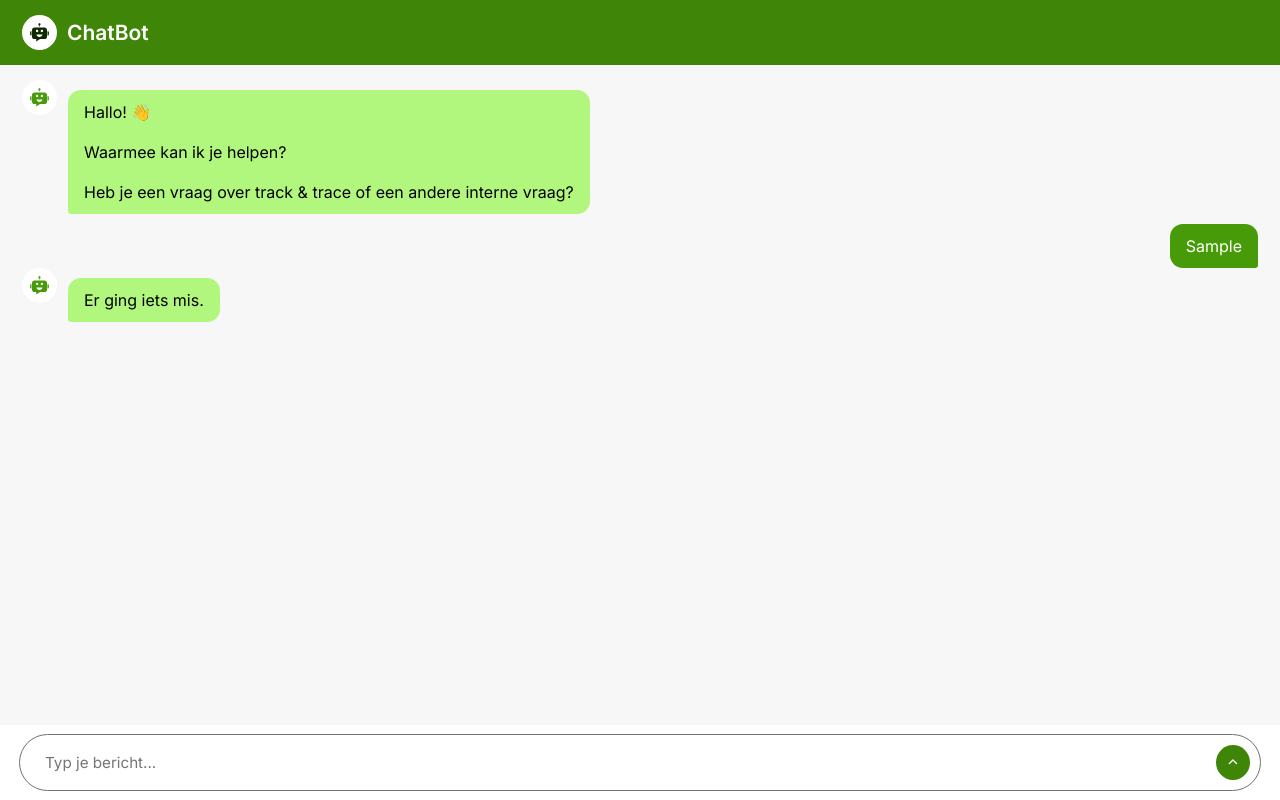
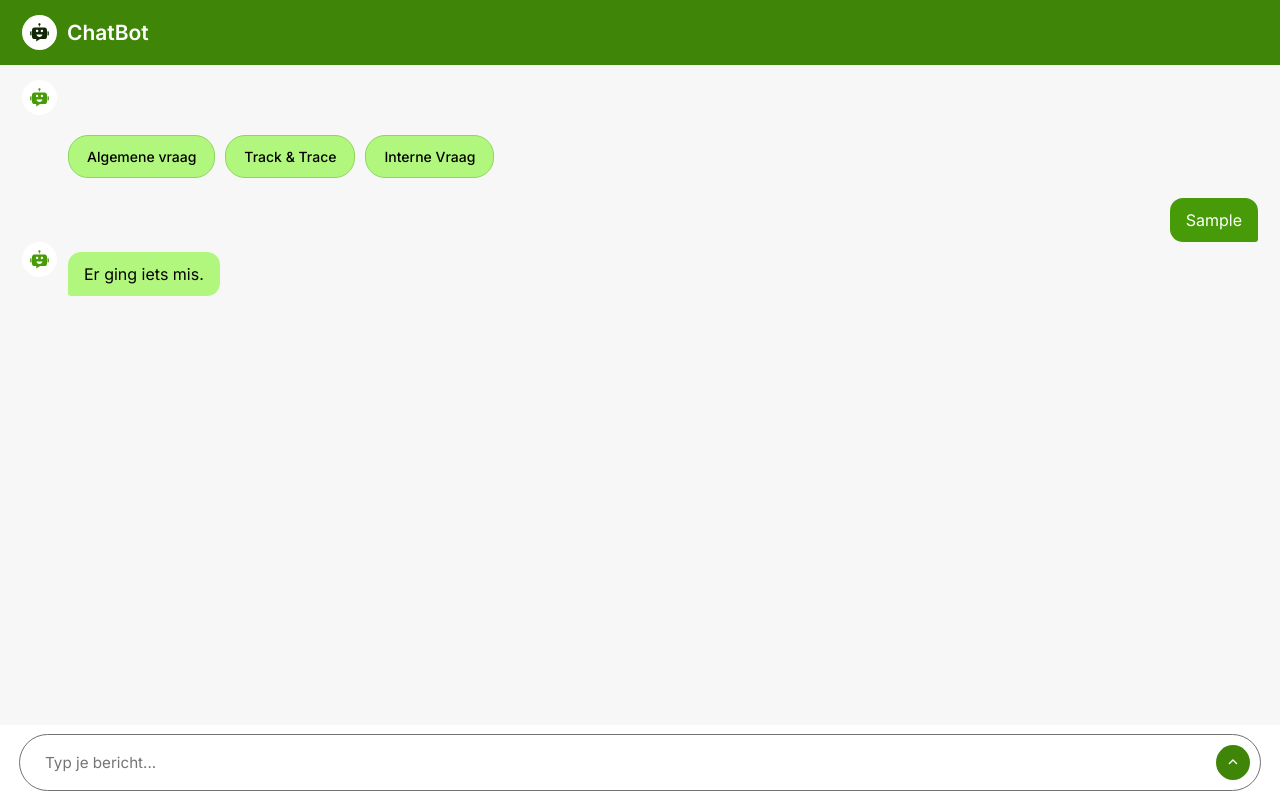
Before and after one commit to RanyaYaseenBring/AIBRING, a React (Vite) app in the folder my-react-app/: page / in a window 1280 px wide. Both pictures are taken after typing "Sample" into the empty fields and a click on the button "keyboard_arrow_up". Built offline with nearby package versions, Linux system fonts and the light colour scheme; no server answers.

Commit message:
Chat bubble's

```diff
--- a/my-react-app/src/App.jsx
+++ b/my-react-app/src/App.jsx
@@ -4,6 +4,7 @@ import ChatbotIcon from "./components/ChatbotIcon";
 const BACKEND_BASE = "http://127.0.0.1:8000";
 const CHAT_URL = `${BACKEND_BASE}/chat`;
 const REQUEST_TIMEOUT_MS = 180000;
+
 function cleanBotAnswer(answer) {
   const text = (answer || "").trim();
   return text || "Geen antwoord ontvangen.";
@@ -19,51 +20,62 @@ function App() {
 
   useEffect(() => {
     if (chatBodyRef.current) {
-      chatBodyRef.current.scrollTop = chatBodyRef.current.scrollHeight;
+      chatBodyRef.current.scrollTop =
+        chatBodyRef.current.scrollHeight;
     }
   }, [messages, loading]);
 
   useEffect(() => {
     if (hasStarted.current) return;
     hasStarted.current = true;
-
-    setMessages([
-      {
-        sender: "bot",
-        text:
-          "Hallo! 👋\n\nWaarmee kan ik je helpen?\n\nHeb je een vraag over track & trace of een andere interne vraag?",
-      },
-    ]);
   }, []);
 
   function addBot(t) {
-    setMessages((prev) => [...prev, { sender: "bot", text: t }]);
+    setMessages((prev) => [
+      ...prev,
+      { sender: "bot", text: t },
+    ]);
   }
 
   function addUser(t) {
-    setMessages((prev) => [...prev, { sender: "user", text: t }]);
+    setMessages((prev) => [
+      ...prev,
+      { sender: "user", text: t },
+    ]);
   }
 
   async function sendToBackend(question) {
     const controller = new AbortController();
-    const timeout = setTimeout(() => controller.abort(), REQUEST_TIMEOUT_MS);
+
+    const timeout = setTimeout(
+      () => controller.abort(),
+      REQUEST_TIMEOUT_MS
+    );
 
     try {
       const res = await fetch(CHAT_URL, {
         method: "POST",
-        headers: { "Content-Type": "application/json" },
-        body: JSON.stringify({ message: question }),
+        headers: {
+          "Content-Type": "application/json",
+        },
+        body: JSON.stringify({
+          message: question,
+        }),
         signal: controller.signal,
       });
 
       const data = await res.json().catch(() => ({}));
-      if (!res.ok) throw new Error("Backend fout");
+
+      if (!res.ok) {
+        throw new Error("Backend fout");
+      }
 
       return cleanBotAnswer(data?.answer);
     } catch (err) {
       if (err?.name === "AbortError") {
         return "Backend duurde te lang (timeout).";
       }
+
       return "Er ging iets mis.";
     } finally {
       clearTimeout(timeout);
@@ -72,11 +84,15 @@ function App() {
 
   async function handleUserSend(input) {
     if (loading) return;
+
     const msg = (input || "").trim();
+
     if (!msg) return;
 
     setLoading(true);
+
     addUser(msg);
+
     setText("");
 
     try {
@@ -95,6 +111,8 @@ function App() {
   return (
     <div className="container">
       <div className="chatbot-popup">
+
+        {/* Header */}
         <div className="chat-header">
           <div className="header-info">
             <ChatbotIcon />
@@ -102,7 +120,49 @@ function App() {
           </div>
         </div>
 
+        {/* Chat body */}
         <div className="chat-body" ref={chatBodyRef}>
+
+          {/* Welkomstbericht */}
+          <div className="message-bot-message">
+            <ChatbotIcon />
+
+
+          </div>
+
+          {/* Optie bubbles */}
+          <div className="vraag-container">
+
+            <div
+              className="message-option-bubble"
+              onClick={() =>
+                handleUserSend("Algemene vraag")
+              }
+            >
+              Algemene vraag
+            </div>
+
+            <div
+              className="message-option-bubble"
+              onClick={() =>
+                handleUserSend("Track & Trace")
+              }
+            >
+              Track & Trace
+            </div>
+
+            <div
+              className="message-option-bubble"
+              onClick={() =>
+                handleUserSend("Interne Vraag")
+              }
+            >
+              Interne Vraag
+            </div>
+
+          </div>
+
+          {/* Chat berichten */}
           {messages.map((msg, index) => (
             <div
               key={index}
@@ -112,16 +172,26 @@ function App() {
                   : "message-bot-message"
               }
             >
-              {msg.sender === "bot" && <ChatbotIcon />}
-              <p className="message-text" style={{ whiteSpace: "pre-wrap" }}>
+              {msg.sender === "bot" && (
+                <ChatbotIcon />
+              )}
+
+              <p
+                className="message-text"
+                style={{
+                  whiteSpace: "pre-wrap",
+                }}
+              >
                 {msg.text}
               </p>
             </div>
           ))}
 
+          {/* Loading dots */}
           {loading && (
             <div className="message-bot-message">
               <ChatbotIcon />
+
               <p className="message-text typing">
                 <span></span>
                 <span></span>
@@ -129,18 +199,26 @@ function App() {
               </p>
             </div>
           )}
+
         </div>
 
+        {/* Footer */}
         <div className="chat-footer">
-          <form onSubmit={sendMessage} className="chat-form">
+          <form
+            onSubmit={sendMessage}
+            className="chat-form"
+          >
             <input
               type="text"
               placeholder="Typ je bericht..."
               className="message-input"
               value={text}
-              onChange={(e) => setText(e.target.value)}
+              onChange={(e) =>
+                setText(e.target.value)
+              }
               disabled={loading}
             />
+
             <button
               className="material-symbols-rounded"
               disabled={loading}
@@ -151,6 +229,7 @@ function App() {
             </button>
           </form>
         </div>
+
       </div>
     </div>
   );
--- a/my-react-app/src/index.css
+++ b/my-react-app/src/index.css
@@ -206,6 +206,46 @@ body{
   animation-delay: 0.30s;
 }
 
+.vraag-container{
+    display: flex;
+    gap: 10px;
+    margin-left: 46px;
+    margin-top: 10px;
+    flex-wrap: wrap;
+}
+
+.message-option-bubble{
+    background: #b2f77d;
+    color: black;
+    padding: 12px 18px;
+    border-radius: 20px;
+    width: fit-content;
+    cursor: pointer;
+    border: 1px solid #8bd85c;
+    transition: 0.2s ease;
+    font-size: 14px;
+    font-weight: 500;
+}
+
+.message-option-bubble{
+    background: #b2f77d;
+    color: black;
+    padding: 12px 18px;
+    border-radius: 20px;
+    width: fit-content;
+    cursor: pointer;
+    border: 1px solid #8bd85c;
+    transition: 0.2s ease;
+    font-size: 14px;
+    font-weight: 500;
+}
+
+.message-option-bubble:hover{
+    background: #2d8001;
+    transform: scale(1.03);
+}
+
+
 @keyframes typingDots{
   0%, 80%, 100% { transform: translateY(0); opacity: 0.4; }
   40%          { transform: translateY(-6px); opacity: 1; }
```
Also changed, not shown: 1 other file (tests, documents, lock files or other folders).
